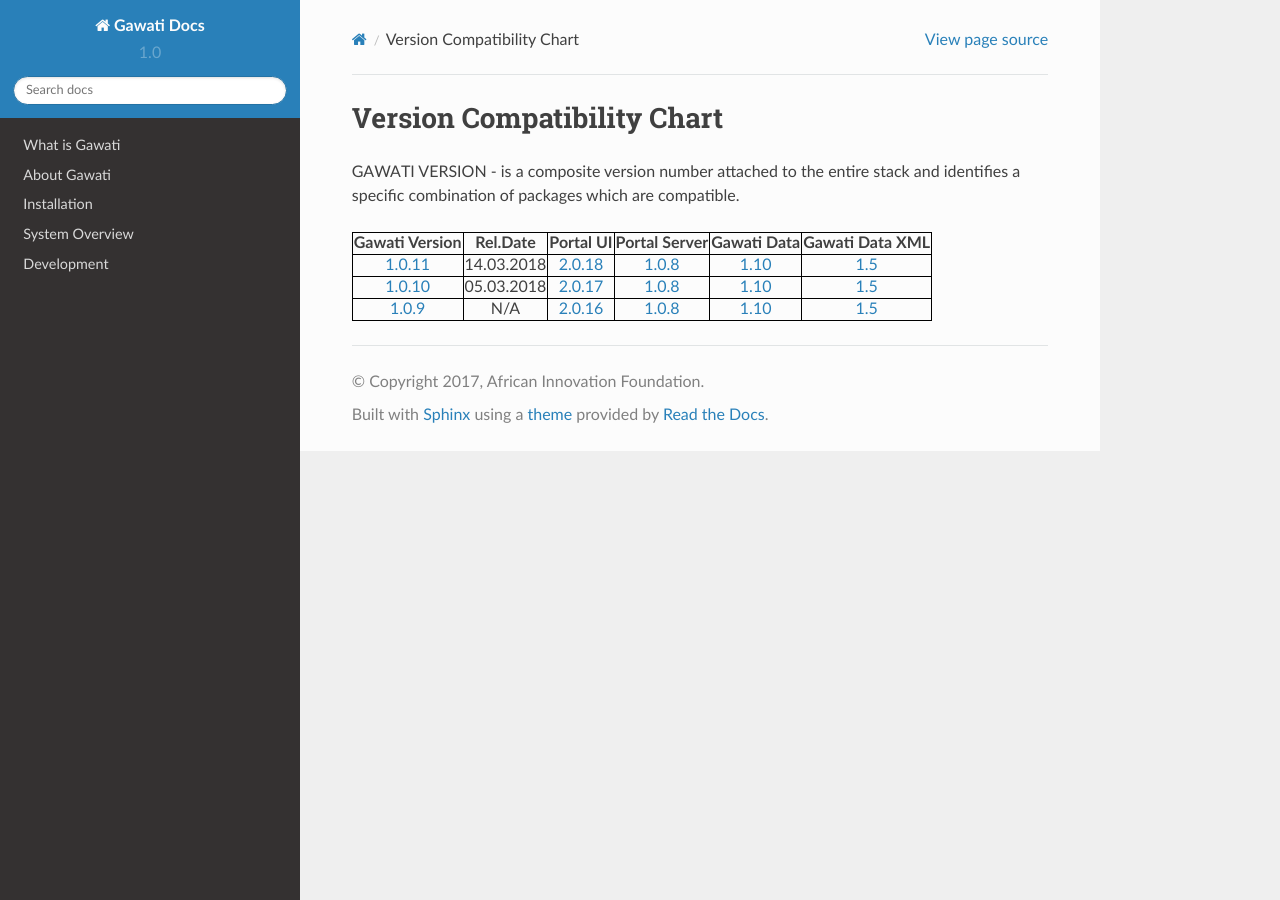
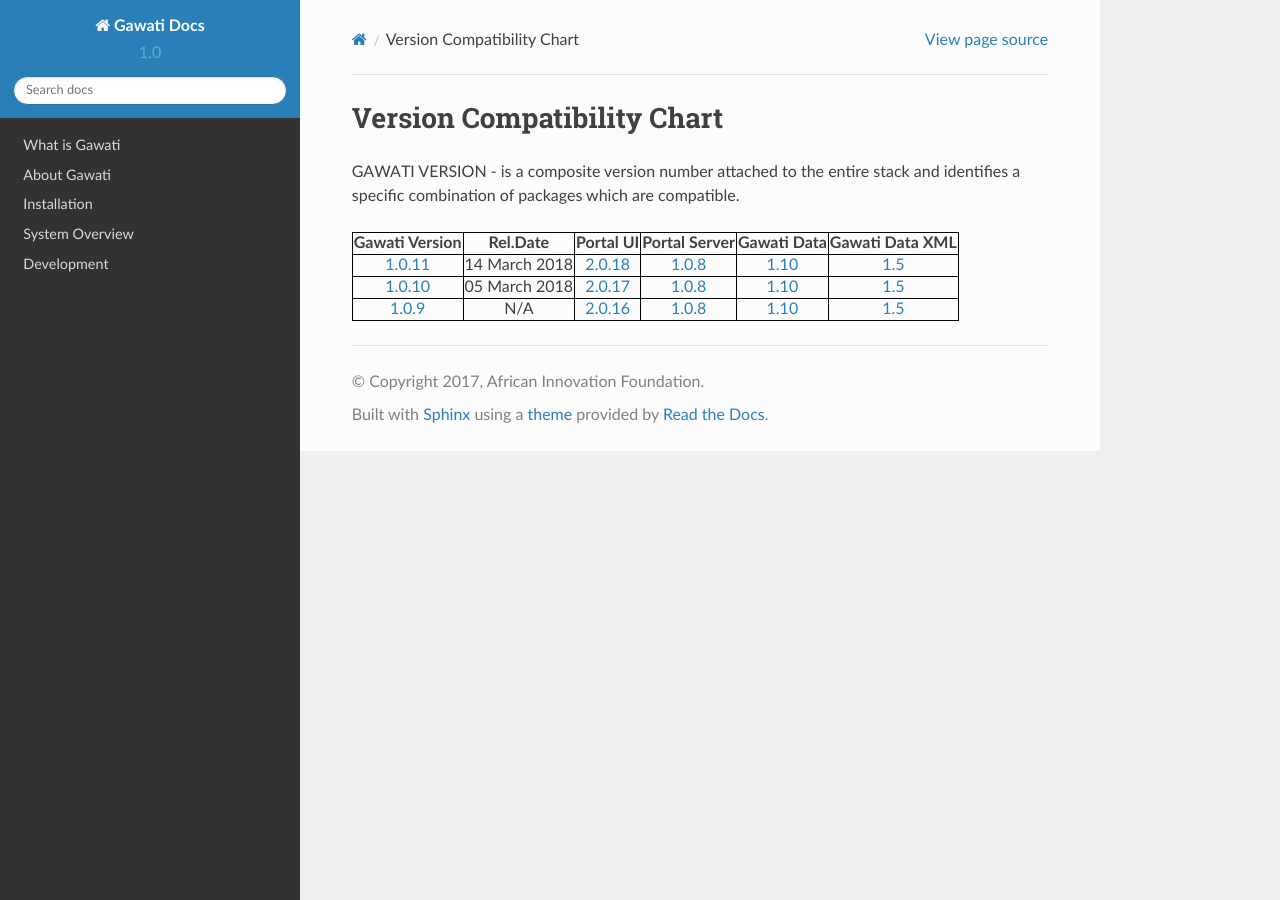
Before and after one commit to gawati/gawati-docs, a Sphinx documentation site: the page built from docs/source/development/version-compat.rst, in a window 1280 px wide. Built offline with Sphinx 7.4.7 and the Read the Docs theme 2.0.0, drawn with Linux system fonts in a browser that asks for light colours.

Commit message:
Updating version compat pages

```diff
--- a/docs/source/development/version-compat.rst
+++ b/docs/source/development/version-compat.rst
@@ -20,7 +20,7 @@ GAWATI VERSION - is a composite version number attached to the entire stack and
 
         <tr>
             <td style="border: 1px solid black; text-align:center;"><a href="http://dl.gawati.org/dev/1.0.11">1.0.11</a></td>
-            <td style="border: 1px solid black; text-align:center;">14.03.2018</td>
+            <td style="border: 1px solid black; text-align:center;">14 March 2018</td>
             <td style="border: 1px solid black; text-align:center;">
                 <a href="https://github.com/gawati/gawati-portal-ui/commit/f904ab421885566ace3c2ebac75eec33e7902ccf">2.0.18</a>
                 </td>
@@ -37,7 +37,7 @@ GAWATI VERSION - is a composite version number attached to the entire stack and
 
         <tr>
             <td style="border: 1px solid black; text-align:center;"><a href="http://dl.gawati.org/dev/1.0.10">1.0.10</a></td>
-            <td style="border: 1px solid black; text-align:center;">05.03.2018</td>
+            <td style="border: 1px solid black; text-align:center;">05 March 2018</td>
             <td style="border: 1px solid black; text-align:center;">
                 <a href="https://github.com/gawati/gawati-portal-ui/commit/cfc6ab76a2c26c1e87912f2a52c06bd176ac9b3b">2.0.17</a>
                 </td>
--- a/docs/source/development/version-info.rst
+++ b/docs/source/development/version-info.rst
@@ -1,7 +1,7 @@
 
 **Current Version**
 
-  * GAWATI 1.0.11  <a href="http://dl.gawati.org/dev/1.0.11">download link</a>, relesased on: 14.03.2018
+  * GAWATI 1.0.11  `download link <http://dl.gawati.org/dev/1.0.11>`_ , released on: 14 March 2018
 
 
     - `gawati-data <https://github.com/gawati/gawati-data>`_ : `1.10 <https://github.com/gawati/gawati-data/commit/e04eb034a11f2528b21903ff5e4e627ab8b6c5c6>`_
```
